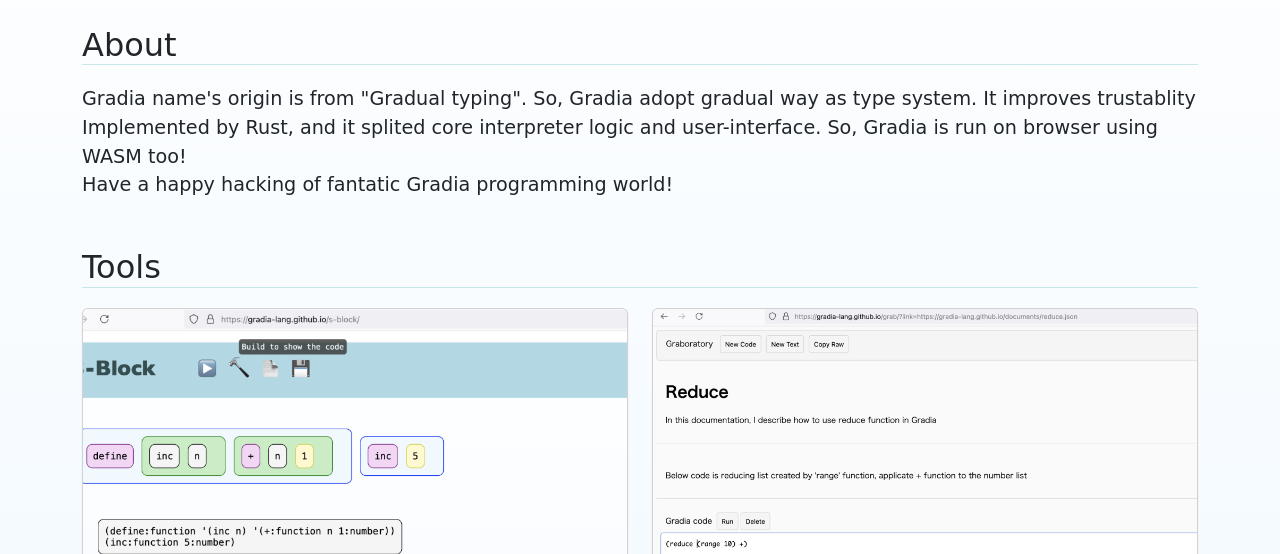
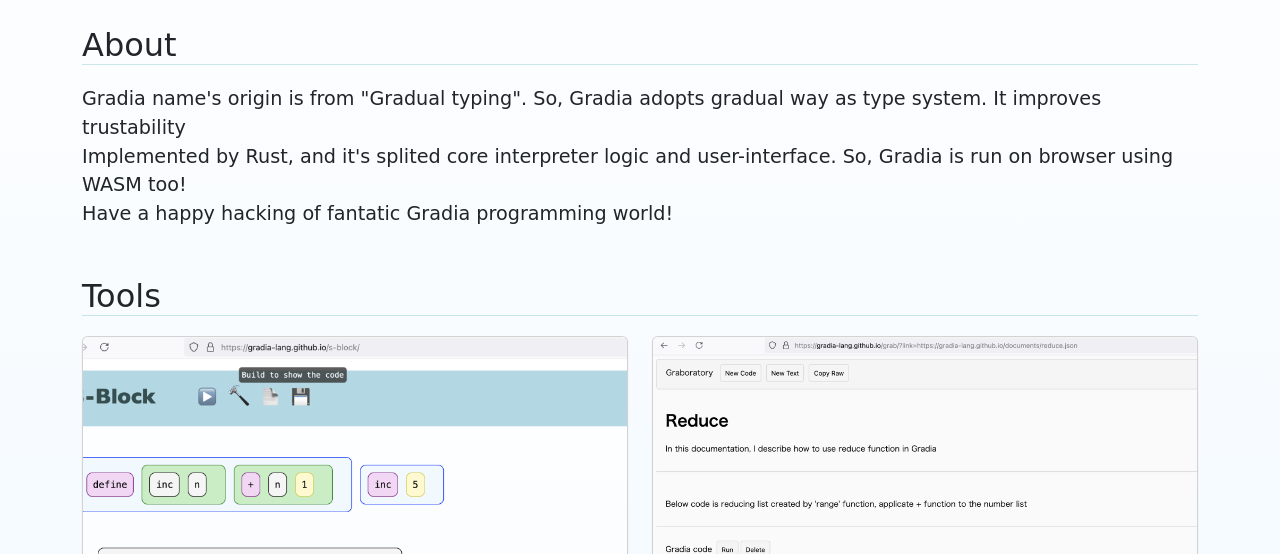
Before and after one commit to gradia-lang/gradia-lang.github.io, a plain HTML site: page index.html in a window 1280 px wide. Shown: the part 246-800 px from the top of the page. Drawn offline with nearby package versions, Linux system fonts and the light colour scheme; a web font is replaced by a local one.

Commit message:
Update index.html

```diff
--- a/index.html
+++ b/index.html
@@ -54,8 +54,8 @@
 <section id="about" class="container my-5">
     <h2 class="section-title">About</h2>
     <p>
-        Gradia name's origin is from "Gradual typing". So, Gradia adopt gradual way as type system. It improves trustablity<br>
-        Implemented by Rust, and it splited core interpreter logic and user-interface. So, Gradia is run on browser using WASM too!<br>
+        Gradia name's origin is from "Gradual typing". So, Gradia adopts gradual way as type system. It improves trustability<br>
+        Implemented by Rust, and it's splited core interpreter logic and user-interface. So, Gradia is run on browser using WASM too!<br>
         Have a happy hacking of fantatic Gradia programming world!
     </p>
 </section>
```
